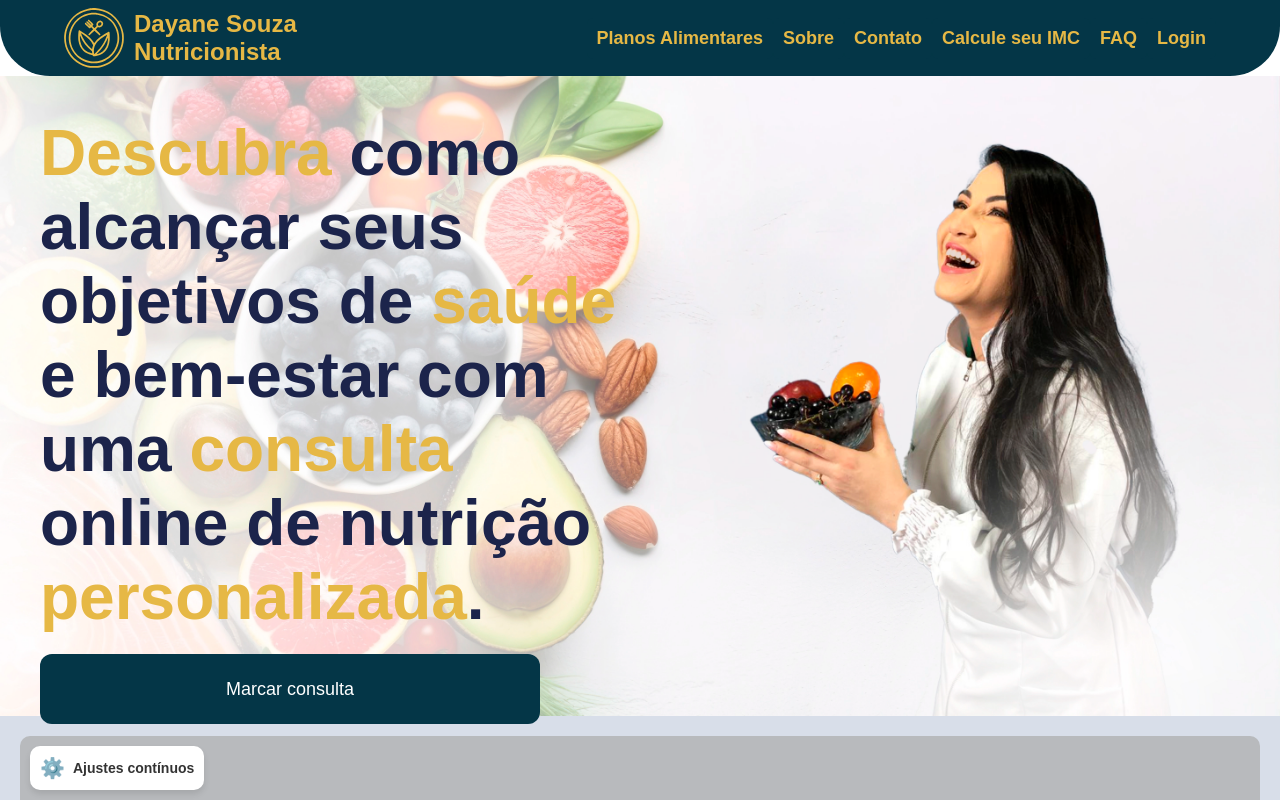
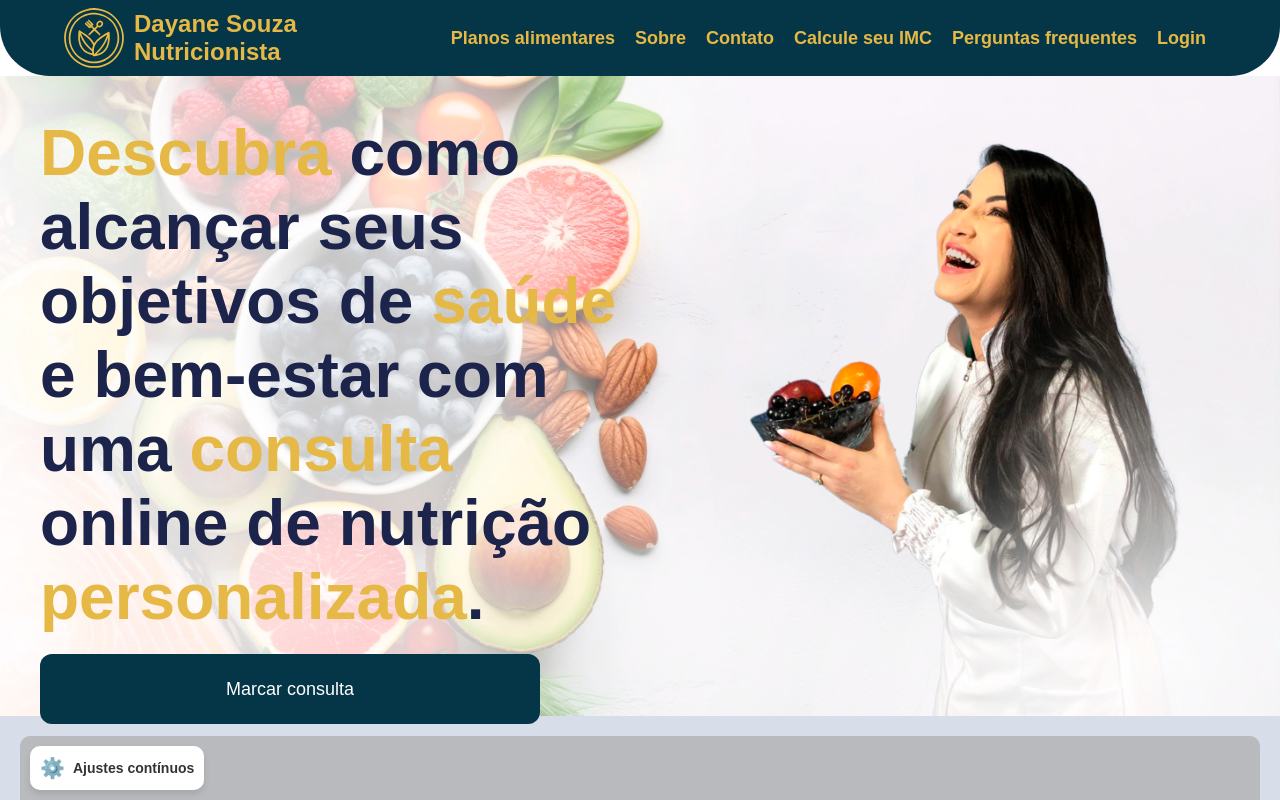
Before and after one commit to MahFelix/NutriDay, a React (Vite) app: page / in a window 1280 px wide. Shown: the top 800 px of the page. Built offline with nearby package versions, Linux system fonts and the light colour scheme; the HTML template or start-up script is replaced by a standard one.

Commit message:
🧪 test: Criando novo teste

```diff
--- a/src/components/FAQPage.jsx
+++ b/src/components/FAQPage.jsx
@@ -118,7 +118,7 @@ const FAQPage = () => {
 
   return (
     <Container id='faq'>
-      <Title>Perguntas Frequentes</Title>
+      <Title>PERGUNTAS FREQUENTES</Title>
       {faqData.map((item, index) => (
         <FAQItem key={index} question={item.question} answer={item.answer} />
       ))}
--- a/src/components/Navbar.jsx
+++ b/src/components/Navbar.jsx
@@ -116,11 +116,11 @@ const Navbar = () => {
       </HamburgerMenu>
 
       <NavLinkContainer isOpen={isOpen}>
-        <NavLink href="#serviços"><strong>Planos Alimentares</strong></NavLink>
+        <NavLink href="#serviços"><strong>Planos alimentares</strong></NavLink>
         <NavLink href="#sobre"><strong>Sobre</strong></NavLink>
         <NavLink href="#imc"><strong>Contato</strong></NavLink>
         <NavLink target="_blank" href="https://imcday.netlify.app/"><strong>Calcule seu IMC</strong></NavLink>
-        <NavLink href="#faq"><strong>FAQ</strong></NavLink>
+        <NavLink href="#faq"><strong>Perguntas frequentes</strong></NavLink>
         <NavLink href='https://login-interface-phi.vercel.app/'><strong>Login</strong></NavLink> {/* Novo link de Login */}
       </NavLinkContainer>
     </Nav>
```
